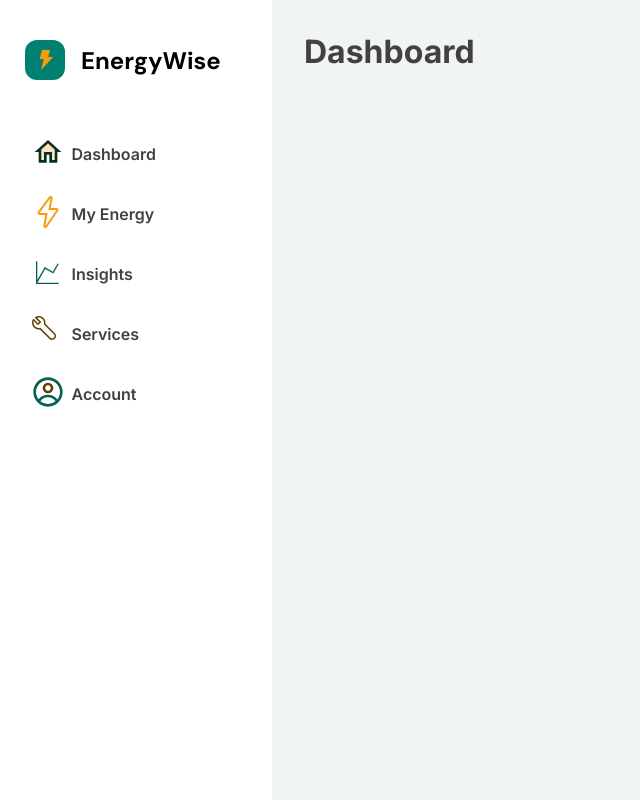
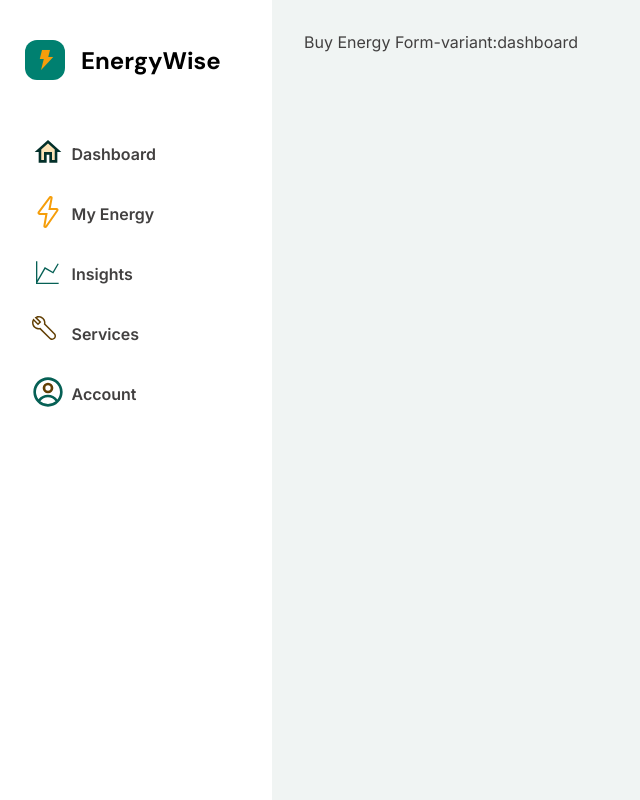
Before and after one commit to WTF-CapstoneProject-Team41/EnergyWise-frontend, a React (Vite) app: page /buy-energy in a window 1280 px wide. Shown: the whole page, without its empty margins (0-640 px from the left). Built offline with nearby package versions, Linux system fonts and the light colour scheme.

Commit message:
buy energy initial commit

```diff
--- a/src/App.jsx
+++ b/src/App.jsx
@@ -2,6 +2,7 @@ import { BrowserRouter, Routes, Route } from "react-router-dom";
 import "./App.css";
 import Sidebar from "./components/Sidebar/Sidebar";
 import MyEnergy from "./pages/MyEnergy/MyEnergy";
+import BuyEnergy from "./pages/BuyEnergy/BuyEnergy";
 
 // Stub pages to be replaced with real components
 function Dashboard() {
@@ -30,6 +31,7 @@ function App() {
             <Route path="/insights" element={<Insights />} />
             <Route path="/services" element={<Services />} />
             <Route path="/account" element={<Account />} />
+            <Route path="/buy-energy" element={<BuyEnergy />} />
             <Route path="*" element={<Dashboard />} />
           </Routes>
         </main>
--- /dev/null
+++ b/src/components/shared/BuyEnergyForm.jsx
@@ -0,0 +1,9 @@
+function BuyEnergyForm({ variant }) {
+  return (
+    <div>
+      <p>Buy Energy Form-variant:{variant}</p>
+    </div>
+  );
+}
+
+export default BuyEnergyForm;
--- /dev/null
+++ b/src/pages/BuyEnergy/BuyEnergy.jsx
@@ -0,0 +1,7 @@
+import BuyEnergyForm from "../../components/shared/BuyEnergyForm";
+
+function BuyEnergy() {
+  return <BuyEnergyForm variant="dashboard" />;
+}
+
+export default BuyEnergy;
```
Also changed, not shown: src/components/shared/BuyEnergyForm.module.css (added), src/pages/BuyEnergy/BuyEnergy.module.css (added), src/pages/Onboarding/BuyEnergyOnboarding.jsx (added).
